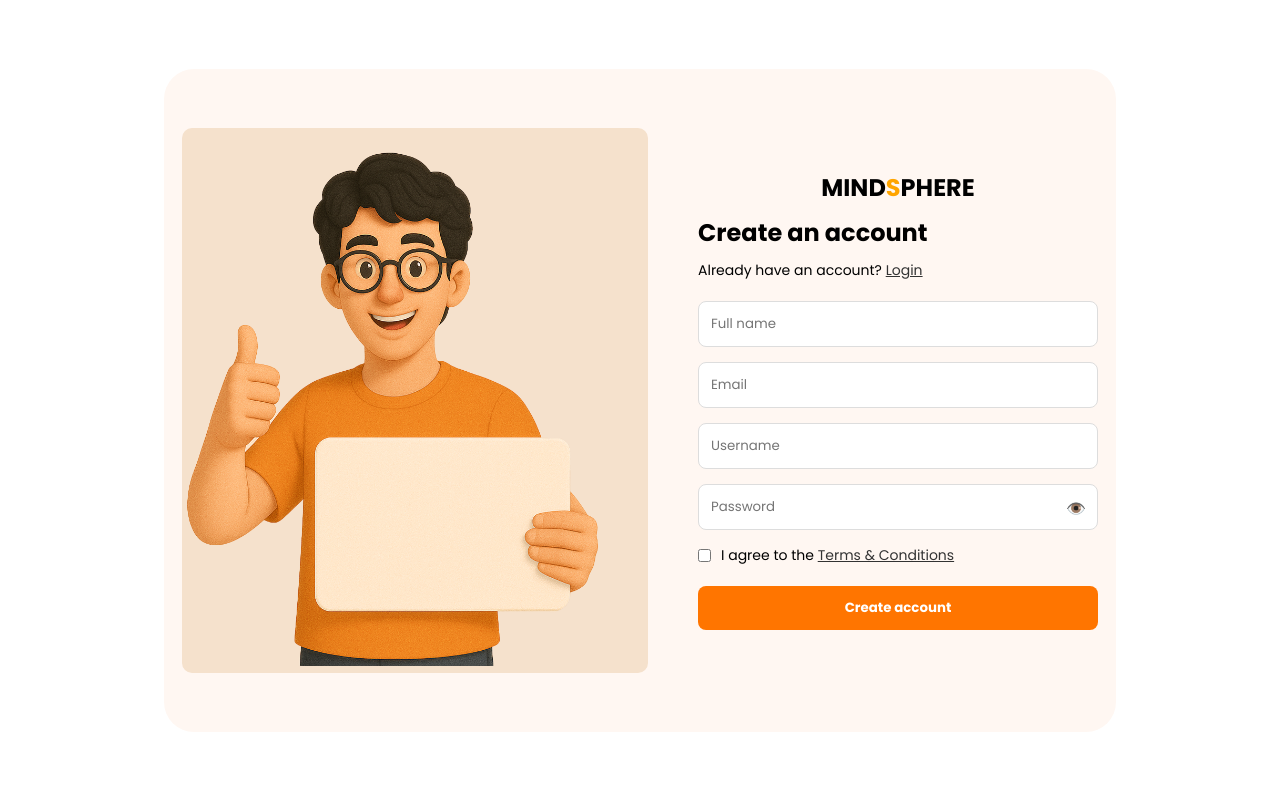
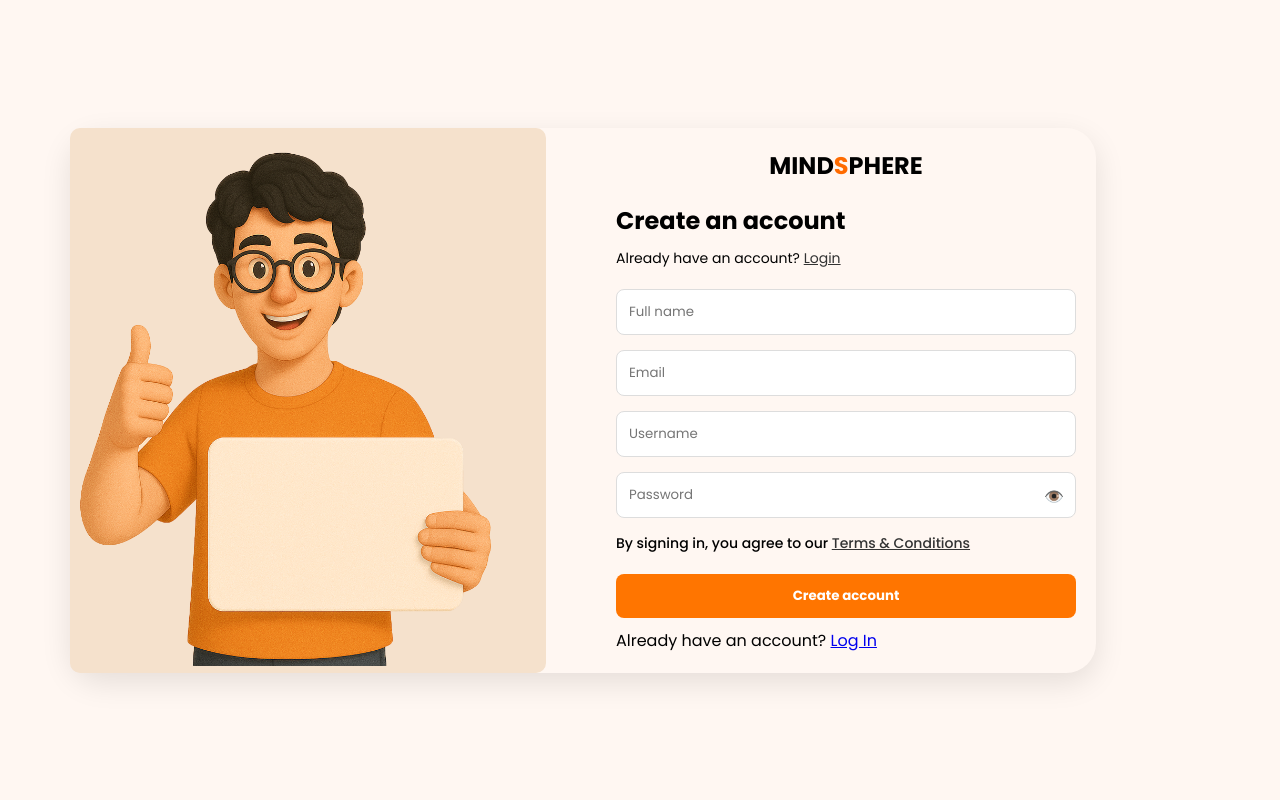
Before and after one commit to MdShahinDev/mindsphere, a PHP site: page /signup.html in a window 1280 px wide. Run offline with PHP 8.4, Linux system fonts and the light colour scheme.

Commit message:
Final Project Structure and esign start

```diff
--- a/css/signup.css
+++ /dev/null
@@ -1,119 +0,0 @@
-* {
-  box-sizing: border-box;
-  margin: 0;
-  padding: 0;
-  font-family: "Poppins", sans-serif;
-}
-
-body {
-  background-color: #ffffff;
-}
-
-.container {
-  display: flex;
-  justify-content: center;
-  align-items: center;
-  min-height: 100vh;
-  gap: 50px;
-  padding: 40px;
-}
-.signup-body {
-  display: flex;
-  justify-content: center;
-  align-items: center;
-  /* min-height: 100vh; */
-  gap: 50px;
-  padding: 40px;
-  background-color: #fff7f2;
-  padding: 59px 18px;
-  border-radius: 30px;
-}
-.image-side {
-  background-color: #f5e1cc;
-  border-radius: 10px;
-  /* padding: 70px 42px; */
-}
-
-.image-side img {
-  width: 466px;
-  height: 538px;
-  object-fit: cover;
-  border-radius: 20px;
-}
-.form-side {
-  max-width: 400px;
-  background-color: transparent;
-  text-align: center;
-}
-
-.logo {
-  font-size: 24px;
-  font-weight: bold;
-  margin-bottom: 10px;
-}
-
-.logo span {
-  color: orange;
-}
-
-.form-side h2 {
-  font-size: 24px;
-  margin-bottom: 10px;
-  text-align: left;
-}
-
-.login-text {
-  margin-bottom: 20px;
-  font-size: 14px;
-  text-align: left;
-}
-
-.login-text a {
-  text-decoration: underline;
-  color: #333;
-}
-
-form input[type="text"],
-form input[type="email"],
-form input[type="password"] {
-  width: 100%;
-  padding: 12px;
-  margin-bottom: 15px;
-  border: 1px solid #ddd;
-  border-radius: 8px;
-}
-
-.password-container {
-  position: relative;
-}
-
-.toggle-password {
-  position: absolute;
-  right: 12px;
-  top: 12px;
-  cursor: pointer;
-}
-
-.checkbox-container {
-  display: flex;
-  align-items: center;
-  gap: 10px;
-  margin-bottom: 20px;
-  font-size: 14px;
-}
-
-.checkbox-container a {
-  color: #333;
-  text-decoration: underline;
-}
-
-button {
-  background-color: #ff7500;
-  border: none;
-  color: white;
-  padding: 12px;
-  width: 100%;
-  border-radius: 8px;
-  cursor: pointer;
-  font-weight: bold;
-}
--- a/css/style.css
+++ b/css/style.css
@@ -1,13 +1,241 @@
-@import url('https://fonts.googleapis.com/css2?family=Poppins:ital,wght@0,100;0,200;0,300;0,400;0,500;0,600;0,700;0,800;0,900;1,100;1,200;1,300;1,400;1,500;1,600;1,700;1,800;1,900&family=Roboto:ital,wght@0,100..900;1,100..900&display=swap');
+@import url("https://fonts.googleapis.com/css2?family=Poppins:ital,wght@0,100;0,200;0,300;0,400;0,500;0,600;0,700;0,800;0,900;1,100;1,200;1,300;1,400;1,500;1,600;1,700;1,800;1,900&family=Roboto:ital,wght@0,100..900;1,100..900&display=swap");
+
+/* Global Styles -*/
 * {
   margin: 0;
   padding: 0;
   box-sizing: border-box;
   font-family: "Poppins", sans-serif;
 }
-:root{
-    --primary-color: #ff7500;
-    --secondary-color: #f5e1cc;
-    --bg-color: #fff0e7;
 
+:root {
+  --primary-color: #ff7500;
+  --secondary-color: #f5e1cc;
+  --bg-color: #fff0e7;
 }
+
+.container {
+  width: 1140px;
+  margin: 0 auto;
+}
+
+/* Login Page Styles  */
+.loginPage {
+  background: #fff7f2;
+  display: flex;
+  align-items: center;
+  justify-content: center;
+  height: 100vh;
+}
+
+.loginContainer {
+  background: white;
+  display: flex;
+  border-radius: 16px;
+  max-width: 900px;
+  width: 100%;
+  box-shadow: 0 10px 30px rgba(0, 0, 0, 0.1);
+  overflow: hidden;
+}
+
+.form-container {
+  flex: 1;
+  padding: 50px 40px;
+}
+
+.image-container {
+  flex: 1;
+  background: #ffeede;
+  display: flex;
+  align-items: center;
+  justify-content: center;
+}
+
+.image-container img {
+  width: 100%;
+  max-width: 410px;
+}
+
+.logo {
+  font-size: 24px;
+  font-weight: 700;
+  margin-bottom: 20px;
+}
+
+.highlight {
+  color: #ff6b00;
+}
+
+/* h2 {
+    font-size: 26px;
+    margin-bottom: 10px;
+} */
+
+.subtitle {
+  font-size: 14px;
+  color: #666;
+  margin-bottom: 30px;
+}
+
+form {
+  display: flex;
+  flex-direction: column;
+}
+
+label {
+  font-size: 14px;
+  margin-bottom: 6px;
+  font-weight: 500;
+}
+
+input {
+  padding: 12px;
+  margin-bottom: 18px;
+  border-radius: 8px;
+  border: 1px solid #ccc;
+}
+
+.actions {
+  display: flex;
+  justify-content: flex-end;
+  margin-bottom: 20px;
+}
+
+.forgot {
+  font-size: 13px;
+  color: #ff6b00;
+  text-decoration: none;
+}
+
+.btn {
+  padding: 12px;
+  background-color: #ff7500;
+  color: white;
+  border: none;
+  border-radius: 8px;
+  font-weight: 600;
+  cursor: pointer;
+  transition: background-color 0.3s ease;
+}
+
+.btn:hover {
+  background-color: #e65900;
+}
+
+.signup-text {
+  text-align: center;
+  margin-top: 20px;
+  font-size: 14px;
+}
+
+.signup-text a {
+  color: #ff6b00;
+  text-decoration: none;
+}
+
+/* Signup Page Styles  */
+.signup-body {
+  height: 100vh;
+  background-color: #fff7f2;
+  display: flex;
+  justify-content: center;
+  align-items: center;
+}
+.main-body {
+  width: 90%;
+  display: flex;
+  justify-content: center;
+  align-items: center;
+  gap: 50px;
+  border-radius: 30px;
+  box-shadow: 0 10px 30px rgba(0, 0, 0, 0.1);
+}
+
+.image-side {
+  background-color: #f5e1cc;
+  border-radius: 10px;
+}
+.image-side img {
+  width: 476px;
+  height: 538px;
+  object-fit: cover;
+  border-radius: 20px;
+}
+
+.form-side {
+  max-width: 500px;
+  flex-grow: 1;
+  background-color: transparent;
+  text-align: center;
+  padding: 0 20px;
+}
+.form-side h2 {
+  font-size: 24px;
+  margin-bottom: 10px;
+  text-align: left;
+}
+
+.login-text {
+  margin-bottom: 20px;
+  font-size: 14px;
+  text-align: left;
+}
+
+.login-text a {
+  text-decoration: underline;
+  color: #333;
+}
+
+/* Input styles for signup form  with login form input */
+form input[type="text"],
+form input[type="email"],
+form input[type="password"] {
+  width: 100%;
+  padding: 12px;
+  margin-bottom: 15px;
+  border: 1px solid #ddd;
+  border-radius: 8px;
+}
+
+.password-container {
+  position: relative;
+}
+
+.toggle-password {
+  position: absolute;
+  right: 12px;
+  top: 12px;
+  cursor: pointer;
+}
+
+.checkbox-container {
+  display: flex;
+  align-items: center;
+  margin-bottom: 20px;
+  font-size: 14px;
+}
+
+.checkbox-container a {
+  color: #333;
+  text-decoration: underline;
+}
+
+button {
+  background-color: #ff7500;
+  border: none;
+  color: white;
+  padding: 12px;
+  width: 100%;
+  border-radius: 8px;
+  cursor: pointer;
+  font-weight: bold;
+  transition: background-color 0.3s ease;
+}
+
+button:hover {
+  background-color: #e65900;
+}
+.bottom-login-text {
+  margin-top: 10px;
+  text-align: start;
+}
--- a/signup.html
+++ b/signup.html
@@ -4,35 +4,37 @@
     <meta charset="UTF-8" />
     <meta name="viewport" content="width=device-width, initial-scale=1.0" />
     <title>Signup - MindSphere</title>
-    <link rel="stylesheet" href="css/style.css">
-    <link rel="stylesheet" href="/css/signup.css" />
+    <link rel="stylesheet" href="css/style.css" />
   </head>
   <body>
+    <div class="signup-body">
       <div class="container">
-      <div class="signup-body">
+<div class="main-body">
         <div class="image-side">
-          <img src="/img/signup.png" alt="Signup" />
+        <img src="img/signup.png" alt="Signup" />
       </div>
       <div class="form-side">
-          <h1 class="logo">MIND<span>S</span>PHERE</h1>
+        <h1 class="logo">MIND<span class="highlight">S</span>PHERE</h1>
         <h2>Create an account</h2>
         <p class="login-text">Already have an account? <a href="#">Login</a></p>
         <form>
-            <input type="text" placeholder="Full name" required />
-            <input type="email" placeholder="Email" required />
-            <input type="text" placeholder="Username" required />
+          <input type="text" name="name" placeholder="Full name" required />
+          <input type="email" name="email" placeholder="Email" required />
+          <input type="text" name="username" placeholder="Username" required />
           <div class="password-container">
-              <input type="password" placeholder="Password" required />
+            <input type="password" name="password" placeholder="Password" required />
             <span class="toggle-password">👁️</span>
           </div>
           <label class="checkbox-container">
-              <input type="checkbox" required />
-              <span>I agree to the <a href="#">Terms & Conditions</a></span>
+            <span>By signing in, you agree to our  <a href="#">Terms & Conditions</a></span>
           </label>
           <button type="submit">Create account</button>
         </form>
+        <p class="bottom-login-text">Already have an account? <a href="login.html">Log In</a></p>
       </div>
       </div>
       </div>
+
+    </div>
   </body>
 </html>
```
Also changed, not shown: css/login.css (deleted, +0 -232 lines), index.html (deleted, +0 -12 lines), login.html (+4 -5 lines), 1 other file. Lines whose indentation alone changed are shown as unchanged.
